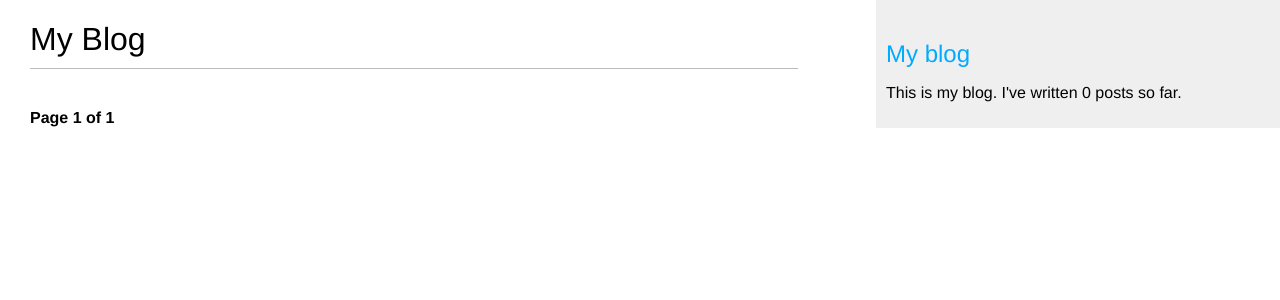
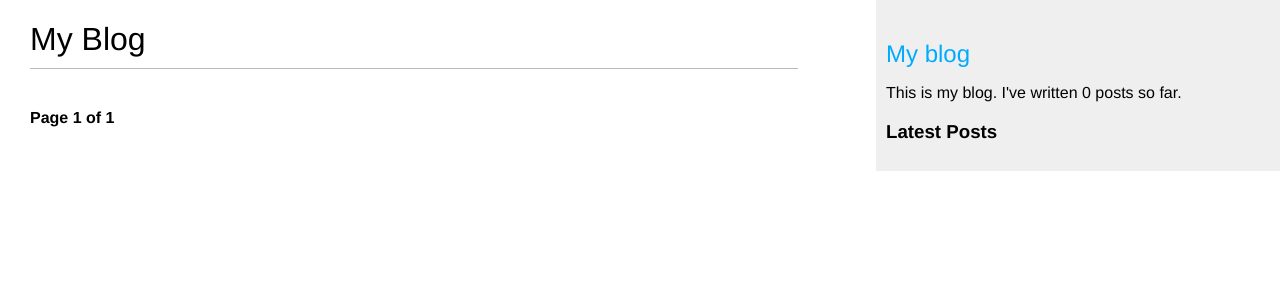
Before and after one commit to prakharchoudhary/DjangoSpree, a Django app: page /blog/ in a window 1280 px wide. Shown: the top 300 px of the page. Run offline with Django 3.2, Linux system fonts and the light colour scheme; data that the repository does not hold is empty.

Commit message:
show latest posts in sidebar

```diff
--- a/mysite/blog/templates/blog/base.html
+++ b/mysite/blog/templates/blog/base.html
@@ -14,6 +14,9 @@
 <div id="sidebar">
 	<h2><a href="/blog">My blog</a></h2>
 		<p>This is my blog. I've written {% total_posts %} posts so far.</p>
+
+	<h3>Latest Posts</h3>
+	{% show_latest_posts 3 %}
 </div>
 </body>
 </html>
--- /dev/null
+++ b/mysite/blog/templates/blog/post/latest_posts.html
@@ -0,0 +1,7 @@
+<ul>
+	{% for post in latest_posts %}
+	<li>
+		<a href="{{ post.get_absolute_url }}">{{ post.title }}
+	</li>
+	{% endfor %}
+</ul>
--- a/mysite/blog/templatetags/blog_tags.py
+++ b/mysite/blog/templatetags/blog_tags.py
@@ -7,3 +7,8 @@ from ..models import Post
 @register.simple_tag
 def total_posts():
 	return Post.published.count()
+
+@register.inclusion_tag('blog/post/latest_posts.html')
+def show_latest_posts(count=5):
+	latest_posts = Post.published.order_by('-publish')[:count]
+	return {'latest_posts': latest_posts}
```
